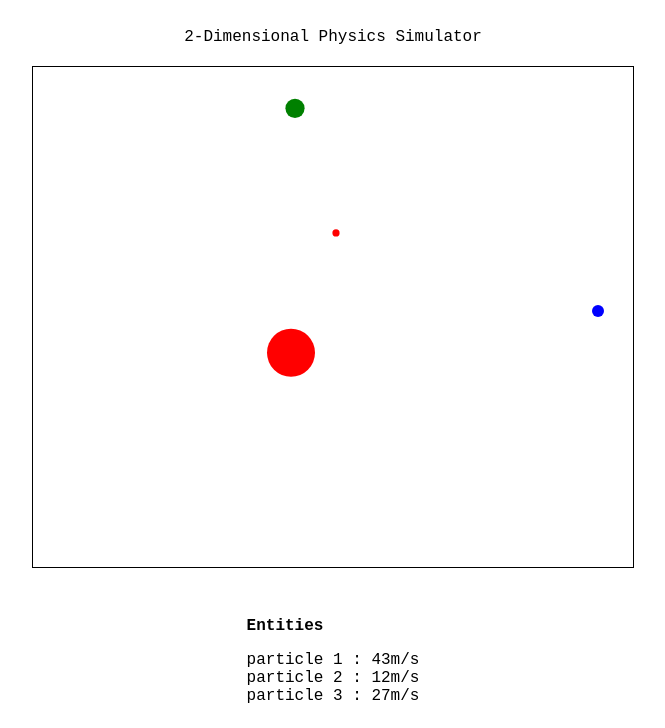
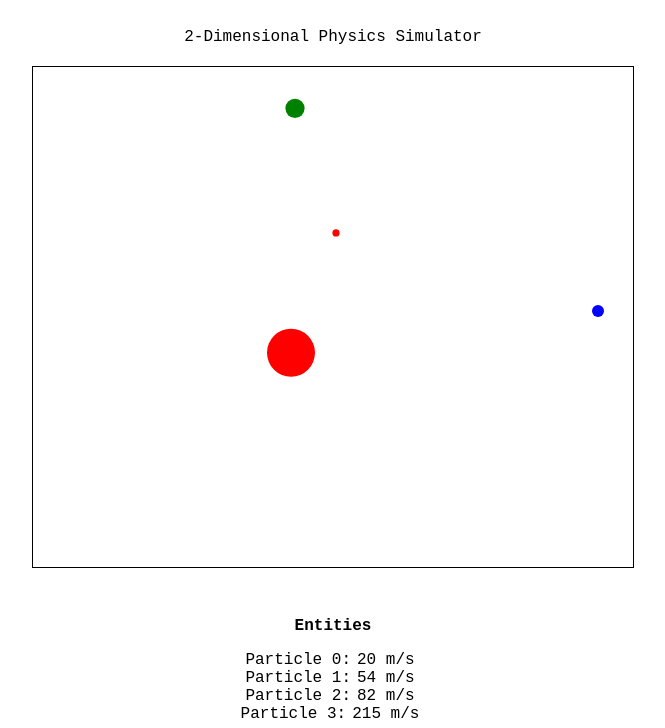
Before and after one commit to k-main/2dphysics, a plain HTML site: page index.html in a window 1280 px wide. Shown: the top 728 px of the page, without its empty margins (307-972 px from the left). Drawn offline with Linux system fonts and the light colour scheme.

Commit message:
Starting implementing the UI functionality, starting with monitoring the velocities

```diff
--- a/index.html
+++ b/index.html
@@ -14,9 +14,6 @@
 
         <div id="entityList">
                 <p class="settingHeader">Entities</p>
-                <div>particle 1 : 43m/s </div>
-                <div>particle 2 : 12m/s </div>
-                <div>particle 3 : 27m/s </div>
         </div>
 
         <div id="simParams">
--- a/phys.js
+++ b/phys.js
@@ -128,6 +128,13 @@ document.addEventListener("DOMContentLoaded", () => {
 
     points = [p0, p1, p2, p3]
 
+    var innerHTML = document.getElementById("entityList").innerHTML
+    for (var i = 0; i < points.length; i++){
+        let velocity = (points[i].v_x ** 2.0 + points[i].v_y ** 2.0) ** 0.5
+        innerHTML += ` <div class="entity"> <div> Particle ${i}: </div> <div id="v${i}"> ${Math.round(velocity)} m/s </div> </div>`
+    }
+    document.getElementById("entityList").innerHTML = innerHTML
+
     var current_inner_dm = {"width" : window.innerWidth, "height" : window.innerHeight}
     function simulate(){
         canvas.fillStyle = 'white'
--- a/styles.css
+++ b/styles.css
@@ -17,7 +17,6 @@
 #simParams {
     width: 80%;
 }
-
 
 #entityForm {
     display: flex;
@@ -56,6 +55,8 @@
     padding: 5%;
     display: flex;
     flex-direction: column;
+    align-items: center;
+    width: 50%;
 }
 
 #Controls {
@@ -69,6 +70,15 @@
     display: flex;
     flex-direction: column;
     justify-content: center;
+}
+
+.entity {
+    display: flex;
+    flex-direction: row;
+}
+
+.entity > * {
+    margin-right: 6px;
 }
 
 @media screen and (min-width: 800px){
```
